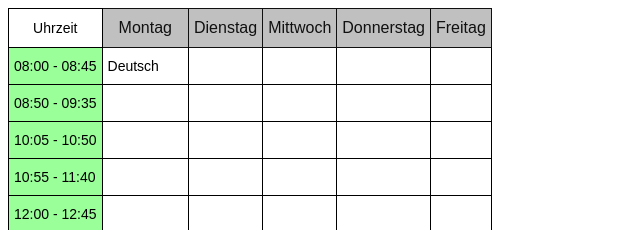
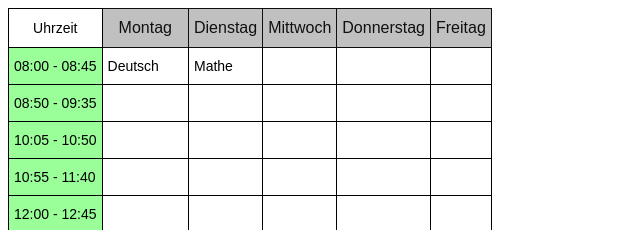
Before and after one commit to FrankS77/franks77.github.io, a plain HTML site: page index.html in a window 1280 px wide. Shown: the top 230 px of the page, 0-640 px from the left. Drawn offline with Linux system fonts and the light colour scheme.

Commit message:
Update index.html
Test3

```diff
--- a/index.html
+++ b/index.html
@@ -19,7 +19,7 @@
   <tr>
     <td class="tg-lkh3">08:00 - 08:45</td>
     <td class="tg-031e">Deutsch</td>
-    <td class="tg-031e"></td>
+    <td class="tg-031e">Mathe</td>
     <td class="tg-031e"></td>
     <td class="tg-031e"></td>
     <td class="tg-031e"></td>
```
